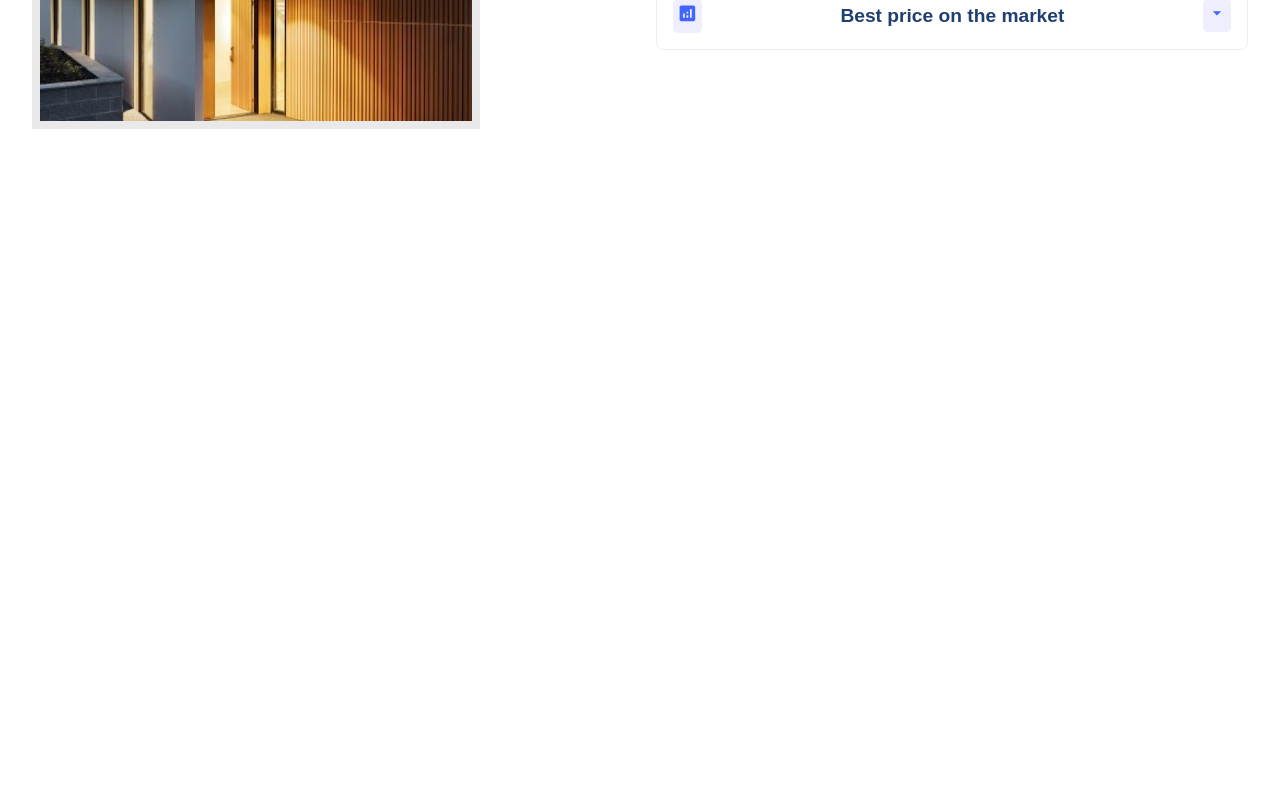
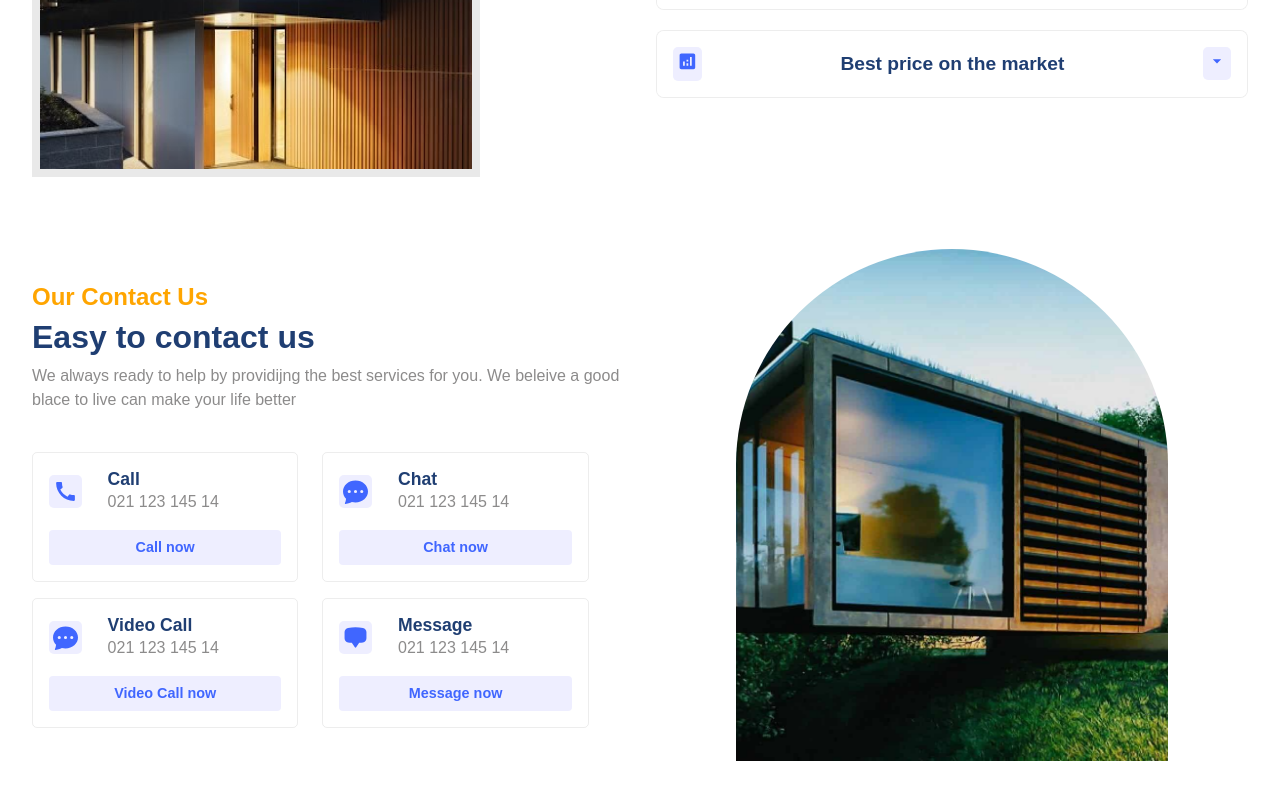
Before and after one commit to seemapoudel58/RealEstate, a React (Vite) app: page / in a window 1280 px wide. Shown: the part 1824-2624 px from the top of the page. Before the commit the page ends 1985 px from the top, so only its background shows below. Built offline with nearby package versions, Linux system fonts and the light colour scheme.

Commit message:
Contact-Section Completed

```diff
--- a/src/App.jsx
+++ b/src/App.jsx
@@ -4,6 +4,7 @@
 import Companies from "./components/Companies/Companies";
 import Residencies from "./components/Residencies/Residencies";
 import Values from "./components/Values/Values";
+import Contact from "./components/Contact/Contact";
 
 function App() {
   return (
@@ -14,6 +15,7 @@
       <Companies />
       <Residencies />
       <Values />
+      <Contact/>
     </div>
   );
 }
--- /dev/null
+++ b/src/components/Contact/Contact.css
@@ -0,0 +1,81 @@
+.c-container {
+  flex-direction: column;
+
+  }
+  .c-container > div {
+    flex: 1;
+  }
+  .c-right {
+    width: 100%;
+    display: flex;
+    justify-content: center;
+    align-items: center;
+  }
+  .c-left {
+    gap: 0.5rem;
+  }
+  .row{
+    flex-direction: column;
+    width: 100%;
+}
+  .contactModes {
+    width:100%;
+    margin-top: 2rem;
+    gap: 1rem;
+  }
+  .contactModes .row {
+    gap: 1.5rem;
+  }
+  .mode {
+    width:100%;
+    padding: 1rem;
+    border: 0.8px solid rgba(128, 128, 128, 0.143);
+    border-radius: 5px;
+    gap: 1rem;
+    transition: all 300ms ease-in;
+  }
+  .mode .button {
+    width: 100%;
+    background: var(--lightBlue);
+    color: var(--blue);
+    font-size: 0.9rem;
+    font-weight: 600;
+  }
+  .mode > :nth-child(1) {
+    width: 100%;
+    gap: 1.6rem;
+  }
+  .mode .detail .primaryText {
+    font-size: 1.1rem;
+    font-weight: 600;
+  }
+
+  .mode:hover {
+    scale: 1.1;
+    box-shadow: var(--shadow);
+  }
+
+  .mode .button:hover {
+    background: var(--blue-gradient);
+    color: white;
+    scale: 0.8;
+  }
+
+  @media (min-width: 1024px) {
+    .c-container {
+      display:flex;
+      flex-direction: row;
+    align-items: center;
+
+    }
+    .row{
+      max-width:100%;
+      display: flex;
+      flex-direction: row;
+      gap:2rem;
+    }
+    .mode{
+    max-width: 45%
+
+    }
+  }
--- /dev/null
+++ b/src/components/Contact/Contact.jsx
@@ -0,0 +1,88 @@
+import React from "react";
+import "./Contact.css";
+import { MdCall } from "react-icons/md";
+import { BsFillChatDotsFill } from "react-icons/bs";
+import {HiChatBubbleBottomCenter} from 'react-icons/hi2'
+const Contact = () => {
+  return (
+    <div id="contact-us" className="c-wrapper">
+      <div className="paddings innerWidth flexCenter c-container">
+
+        <div className="flexColStart c-left">
+          <span className="orangeText">Our Contact Us</span>
+          <span className="primaryText">Easy to contact us</span>
+          <span className="secondaryText">
+            We always ready to help by providijng the best services for you. We
+            beleive a good blace to live can make your life better{" "}
+          </span>
+
+          <div className="flexColStart contactModes">
+            <div className="flexStart row">
+              <div className="flexColCenter mode">
+                <div className="flexStart">
+                  <div className="flexCenter icon">
+                    <MdCall size={25} />
+                  </div>
+                  <div className="flexColStart detail">
+                    <span className="primaryText">Call</span>
+                    <span className="secondaryText">021 123 145 14</span>
+                  </div>
+                </div>
+                <div className="flexCenter button">Call now</div>
+              </div>
+
+              <div className="flexColCenter mode">
+                <div className="flexStart">
+                  <div className="flexCenter icon">
+                    <BsFillChatDotsFill size={25} />
+                  </div>
+                  <div className="flexColStart detail">
+                    <span className="primaryText">Chat</span>
+                    <span className="secondaryText">021 123 145 14</span>
+                  </div>
+                </div>
+                <div className="flexCenter button">Chat now</div>
+              </div>
+            </div>
+
+            <div className=" row">
+              <div className=" flexColCenter mode">
+                <div className="flexStart">
+                  <div className="flexCenter icon">
+                    <BsFillChatDotsFill size={25} />
+                  </div>
+                  <div className="flexColStart detail">
+                    <span className="primaryText">Video Call</span>
+                    <span className="secondaryText">021 123 145 14</span>
+                  </div>
+                </div>
+                <div className="flexCenter button">Video Call now</div>
+              </div>
+
+              <div className="flexColCenter mode">
+                <div className="flexStart">
+                  <div className="flexCenter icon">
+                    <HiChatBubbleBottomCenter size={25} />
+                  </div>
+                  <div className="flexColStart detail">
+                    <span className="primaryText">Message</span>
+                    <span className="secondaryText">021 123 145 14</span>
+                  </div>
+                </div>
+                <div className="flexCenter button">Message now</div>
+              </div>
+            </div>
+          </div>
+        </div>
+
+        <div className=" c-right">
+          <div className="image-container">
+            <img src="./contact.jpg" alt="house-image" />
+          </div>
+        </div>
+      </div>
+    </div>
+  );
+};
+
+export default Contact;
--- a/src/components/Residencies/Residencies.css
+++ b/src/components/Residencies/Residencies.css
@@ -1,14 +1,14 @@
 .r-container {
+  margin-top: 2rem;
   gap: 2rem;
   position: relative;
   overflow: hidden;
 }
-.r-head{
+.r-head {
   margin-bottom: 2rem;
-    display:flex;
+  display: flex;
   flex-direction: column;
-    gap:0.5rem;
-
+  gap: 0.5rem;
 }
 
 .r-card {
@@ -46,18 +46,18 @@
   );
   box-shadow: 0px 72px 49px -51px rgba(136, 160, 255, 0.21);
 }
-  .swiper-horizontal{
+.swiper-horizontal {
   overflow: visible;
 }
-  .r-buttons{
+.r-buttons {
   position: absolute;
   gap: 1rem;
   top: -1.7rem;
   right: 0;
 }
-  .r-buttons button{
+.r-buttons button {
   font-size: 1.2rem;
-    padding: .2rem .8rem;
+  padding: 0.2rem 0.8rem;
   color: blue;
   border: none;
   border-radius: 5px;
@@ -66,8 +66,7 @@
   box-shadow: 0px 0px 5px 1px rgba(0, 0, 0, 0.25);
 }
 @media (min-width: 600px) {
-    .r-buttons{
+  .r-buttons {
     top: -4rem;
   }
-
 }
--- a/src/components/Values/Values.css
+++ b/src/components/Values/Values.css
@@ -7,6 +7,7 @@
     flex-direction: column;
     align-items: center;
     gap:2rem;
+    margin-top:1rem;
   }
   .v-container > div {
     flex: 1;
```
Lines whose indentation alone changed are shown as unchanged.
